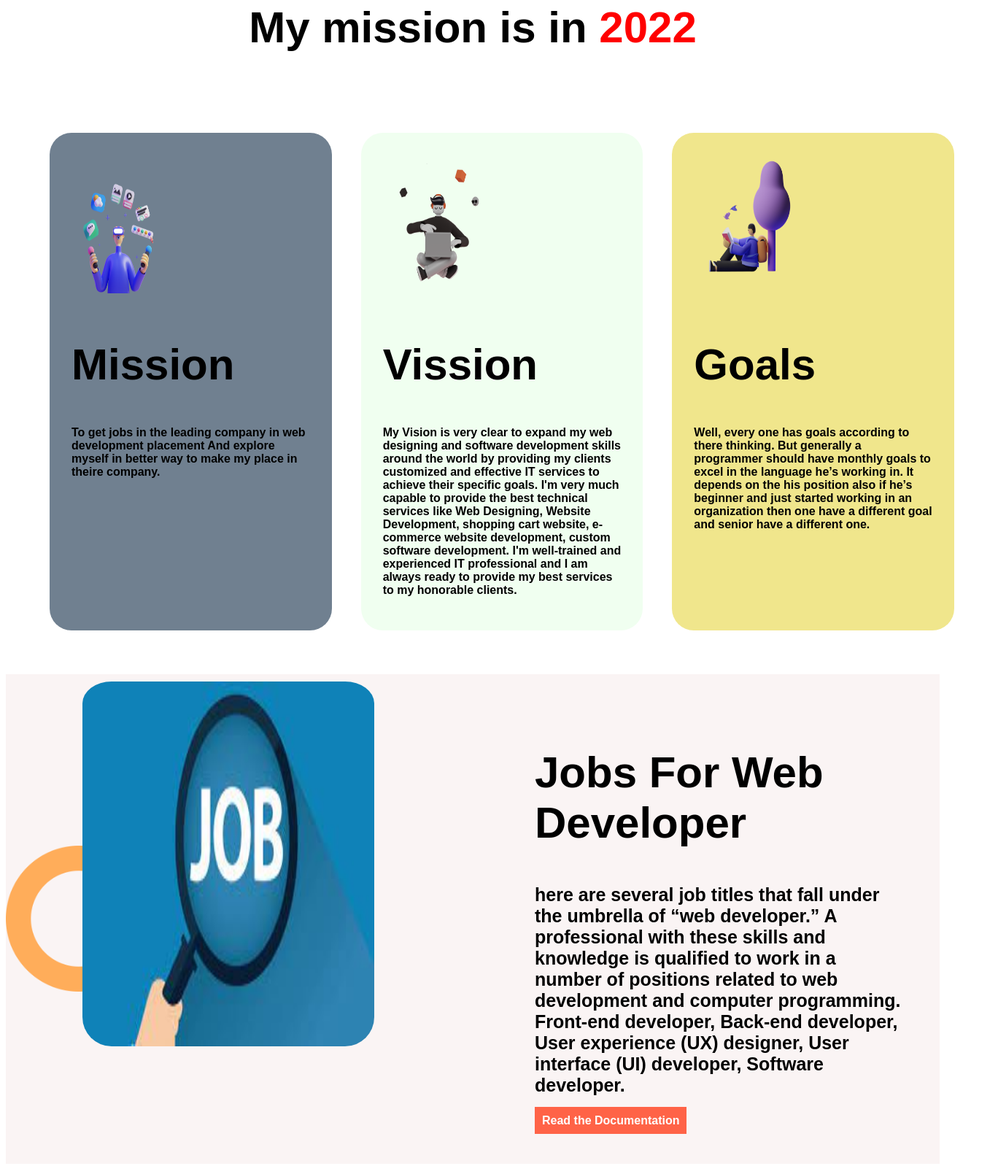
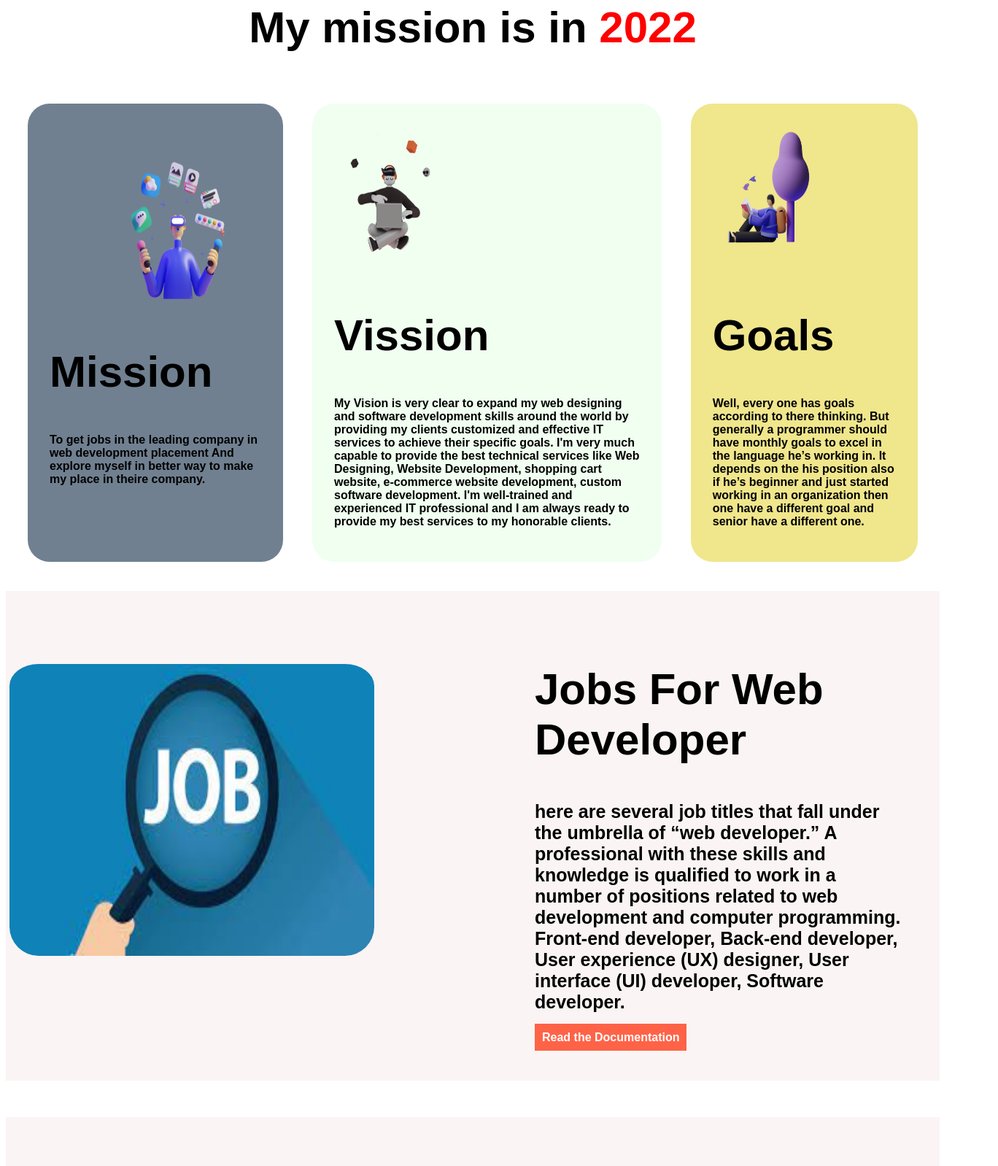
Before and after one commit to Mossahid123/First-assignment, a plain HTML site: page index.html in a window 1280 px wide. Shown: the part 980-2578 px from the top of the page at 73% size, 1368 px wide, since content can reach past the window. Drawn offline with Linux system fonts and the light colour scheme.

Commit message:
added some css classes

```diff
--- a/index.html
+++ b/index.html
@@ -14,7 +14,7 @@
                 <h1>Stay focused on</h1>
                 <h1 id="headding2">Mission 2022</h1>
             </div>
-            <p>I'm Mossahid Hussain from Narsingdi.This is my first assignment. I didn't have experience before.To become a web developer is my dream .I'm fond of becoming a web developer.</p>
+            <p>I'm Mossahid Hussain from Narsingdi.This is my first website. I didn't have experience before.To become a web developer is my dream .I'm fond of becoming a web developer.</p>
             <div>
             <a href="#" class="document-link" target="blank" >Explore Now</a>
             </div>
@@ -24,10 +24,10 @@
             <img src="images/My-photo.png" alt="My-photo">
         </div>
     </section>
-    <section class="mission">
+    <section class="mission-div">
         <h1><b>My mission is in <span id="year"> 2022</span></h1>
-            <div class="illustrator-culum">
-                <div class="illustrator1">
+            <div class="goals-column">
+                <div class="mission">
                     <img src="images/illustrator-1.png" alt="">
                     <h1>Mission</h1>
                     <p>To get jobs in the leading company in web development placement And explore myself in better way to make my place in theire company. </p>
@@ -45,7 +45,7 @@
             </div>
     </section>
     <section class="container1">
-        <div class="islamic-image1">
+        <div class="jobs-image1">
             <img src="images/jobs.jpg" alt="Islamic-photo">
         </div>
         <div class="global-community">
@@ -73,7 +73,7 @@
            </ol>
             <a class="document-link" target="blank" href="#">Read the Documentation</a>
         </div>
-        <div class="islamic-image2">
+        <div class="dev-image2">
             <img src="images/dev-img.jpg" alt="">
         </div>
     </section>
--- a/style.css
+++ b/style.css
@@ -21,7 +21,7 @@ body{
 #headding2{
     color: red;
 }
-.mission h1{
+.mission-div h1{
     text-align: center;
     font-size: 60px;
 }
@@ -29,30 +29,30 @@ body{
     color: red;
     font-size: 60px;
 }
-.illustrator-culum {
-    width: 100%;
-    display: flex;
-    padding: 40px;
+.goals-column {
+   display:flex;
+   flex-direction: row;
+   margin: 10px;
 }
-.illustrator1{
-    width: 30%;
+.mission{
     padding: 30px;
     margin: 20px;
     border-radius: 30px;
     background-color: slategrey;
 
 }
-.illustrator1 h1{
+.mission h1{
     text-align: left;
 }
-.illustrator1 img{
-    height: 200px;
-    width: 150px;
+.mission img{
+    height: 250px;
+    width: 200px;
+    margin-left: 90px;
+
 }
 
 
 .illustrator2{
-    width: 30%;
     padding: 30px;
     background-color: honeydew;
     margin: 20px;
@@ -66,7 +66,6 @@ body{
     width: 150px;
 }
 .illustrator3{
-    width: 30%;
     padding: 30px;
     background-color: khaki;
     margin: 20px;
@@ -83,19 +82,20 @@ body{
     display: flex;
     background-color: rgb(250, 244, 244);
     margin-bottom: 50px;
-    background-image: url(images/shape-1.png);
     background-size: 200px;
     background-position: left;
     background-repeat: no-repeat;
+    margin-top: 20px;
 }
-.islamic-image1{
+.jobs-image1{
     width: 50%;
     text-align: right;
     padding-right: 170px;
+    margin-top: 90px;
 }
-.islamic-image1 img{
-    height:500px;
-    width: 400px;
+.jobs-image1 img{
+    height:400px;
+    width: 500px;
     border-radius: 40px;
     padding-top: 10px;
 }
@@ -125,11 +125,11 @@ body{
     text-decoration: none;
     color: white;
 }
-.islamic-image2{
+.dev-image2{
     width: 50%;
     padding: 8%;
 }
-.islamic-image2 img{
+.dev-image2 img{
     height:500px;
     width: 550px;
     border-radius: 40px;
```
